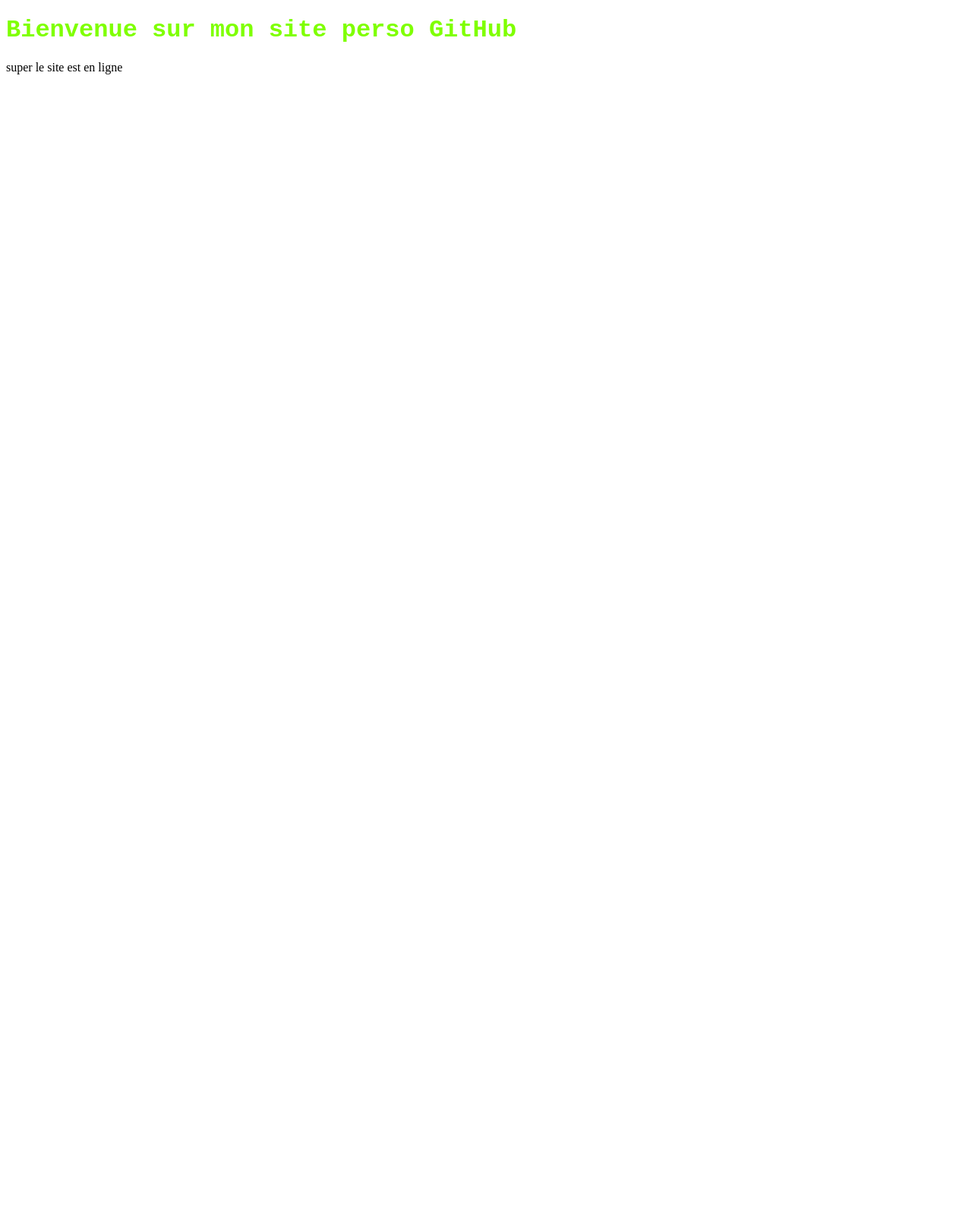
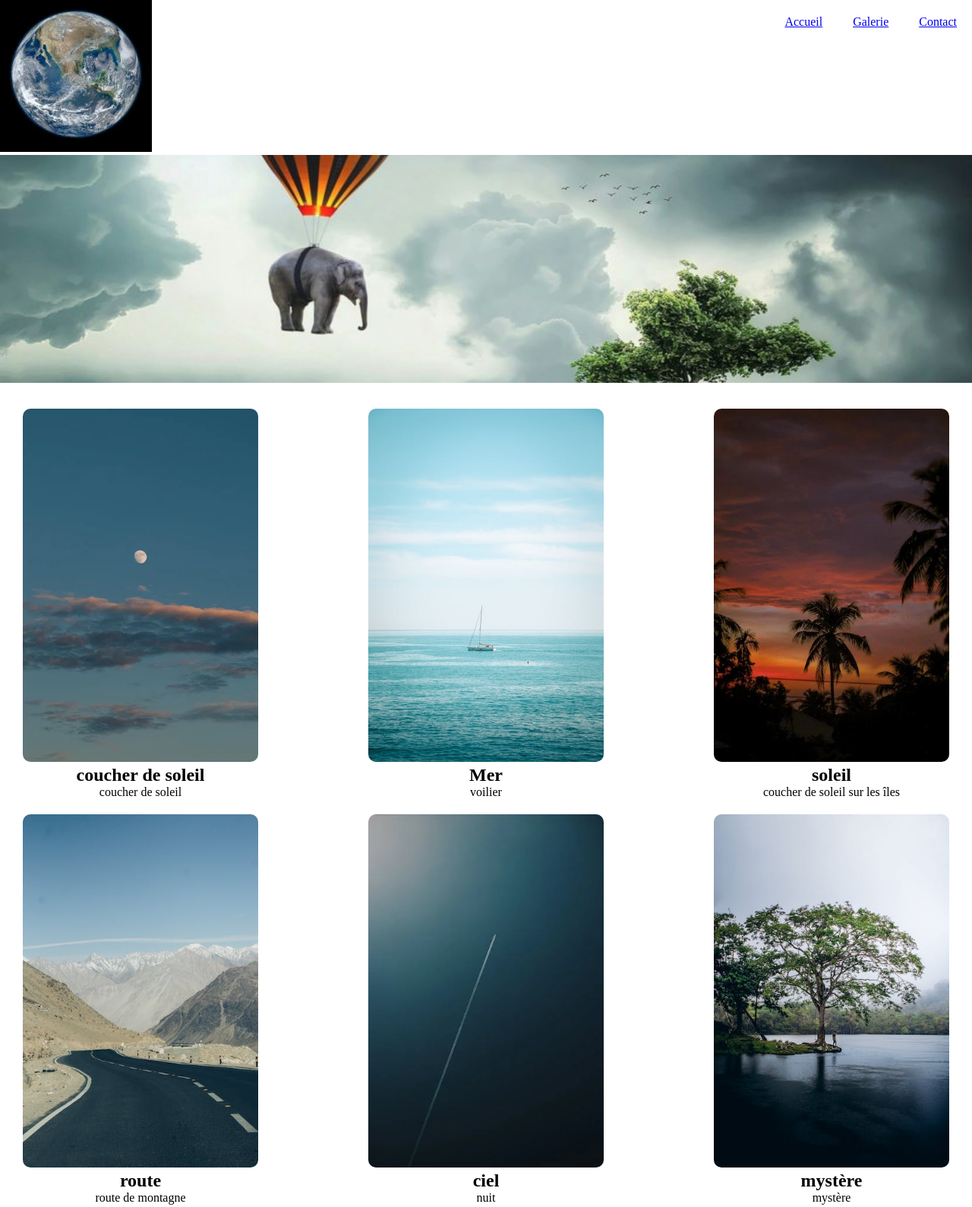
Before and after one commit to SSebastiano212/SSebastiano212.github.io, a plain HTML site: page index.html in a window 1280 px wide. Shown: the top 1589 px of the page at 76% size. Before the commit the page ends 800 px from the top, so only its background shows below. Drawn offline with Linux system fonts and the light colour scheme.

Commit message:
Add files via upload

```diff
--- a/index.html
+++ b/index.html
@@ -1,14 +1,86 @@
 <!DOCTYPE html>
-<html lang="en">
+<html>
 <head>
-    <meta charset="UTF-8">
-    <meta name="viewport" content="width=device-width, initial-scale=1.0">
-    <link href="style.css" rel="stylesheet">
-    <title>site-perso</title>
+	<meta charset="utf-8">
+	<meta name="viewport" content="width=device-width, initial-scale=1">
+	<title></title>
+	<link rel="stylesheet" type="text/css" href="style.css">
 </head>
 <body>
-    <h1>Bienvenue sur mon site perso GitHub</h1>
-    <p> super le site est en ligne</p>
+
+
+	<!-- LOGO + MENU -->
+	<header>
+		<div class="logo">
+			<img src="img/logo.png" alt="logo du site">
+		</div>
+
+		<nav>
+			<ul>
+				<li> <a href="#"> Accueil </a> </li>
+				<li> <a href="#gallerie">  Galerie </a> </li>
+				<li> <a href="#contact"> Contact </a> </li>
+			</ul>
+		</nav>
+	</header>
+
+
+	<!-- SECTION IMAGE -->
+	<section class="main-section">
+		<img src="img/full.jpeg" alt="image de representation">
+	</section>
+
+
+	<!-- SECTION GALERIE -->
+
+	<section class="gallerie-container">
+		<div class="gallerie-item">
+			<img src="img/image01.jpg">
+			<h2> coucher de soleil</h2>
+			<p>coucher de soleil</p>
+		</div>
+
+		<div class="gallerie-item">
+			<img src="img/image02.jpg">
+			<h2> Mer</h2>
+			<p>voilier</p>
+		</div>
+
+		<div class="gallerie-item">
+			<img src="img/image03.jpg">
+			<h2> soleil</h2>
+			<p>coucher de soleil sur les îles</p>
+		</div>
+
+		<div class="gallerie-item">
+			<img src="img/image04.jpg">
+			<h2> route</h2>
+			<p>route de montagne</p>
+		</div>
+
+		<div class="gallerie-item">
+			<img src="img/image05.jpg">
+			<h2>ciel</h2>
+			<p>nuit</p>
+		</div>
+
+		<div class="gallerie-item">
+			<img src="img/image06.jpg">
+			<h2> mystère</h2>
+			<p>mystère</p>
+		</div>
+	</section>
+	</div>
+
+
+
+
+
+<!-- FOOTER -->
+	<footer >
+			<h2> contacter <br>moi </h2>
+	</footer>
+
 
 </body>
 </html>
--- a/style.css
+++ b/style.css
@@ -1,5 +1,87 @@
-h1{
+* {
+	box-sizing: border-box;
+	margin: 0;
+	padding: 0;
+}
 
-    font-family: 'Courier New', Courier, monospace;
-    color: chartreuse;
+/* HEADER
+------------------------
+------------------------
+*/
+header {
+	display: flex;
+	justify-content: space-between
 }
+
+.logo img {
+	height: 200px;
+	width: 200px;
+}
+
+nav ul {
+	display: flex;
+	list-style:none;
+}
+
+nav li {
+	margin: 20px;
+}
+
+
+/* IMAGE ACCUEIL
+------------------------
+------------------------
+*/
+.main-section img {
+	width:100%;
+	height: 300px;
+	object-fit: cover;
+}
+
+
+
+/* GALLERIE
+------------------------
+------------------------
+*/
+
+
+
+.gallerie-container {
+	display: flex;
+	flex-wrap: wrap;
+	justify-content: space-between;
+	align-items: center;
+	margin: 20px;
+}
+
+.gallerie-item {
+	flex-basis: 25%;
+	text-align: center;
+	margin: 10px;
+}
+
+.gallerie-item img {
+	width: 100%;
+	height: auto;
+	border-radius: 10px;
+}
+
+
+
+
+footer {
+	display: flex;
+	background-color:blue;
+	height: 200px;
+	justify-content: center;
+	align-items: center;
+	padding-top: 20px;
+}
+
+footer h2 {
+	text-align: center;
+	color:red;
+	background-color: green;
+	padding: 5px;
+}
```
Also changed, not shown: img/full.jpeg (added), img/image01.jpg (added), img/image02.jpg (added), img/image03.jpg (added), img/image04.jpg (added), img/image05.jpg (added), img/image06.jpeg (added), img/image06.jpg (added), img/image1.jpg (added), img/logo.png (added), 1 other file.
